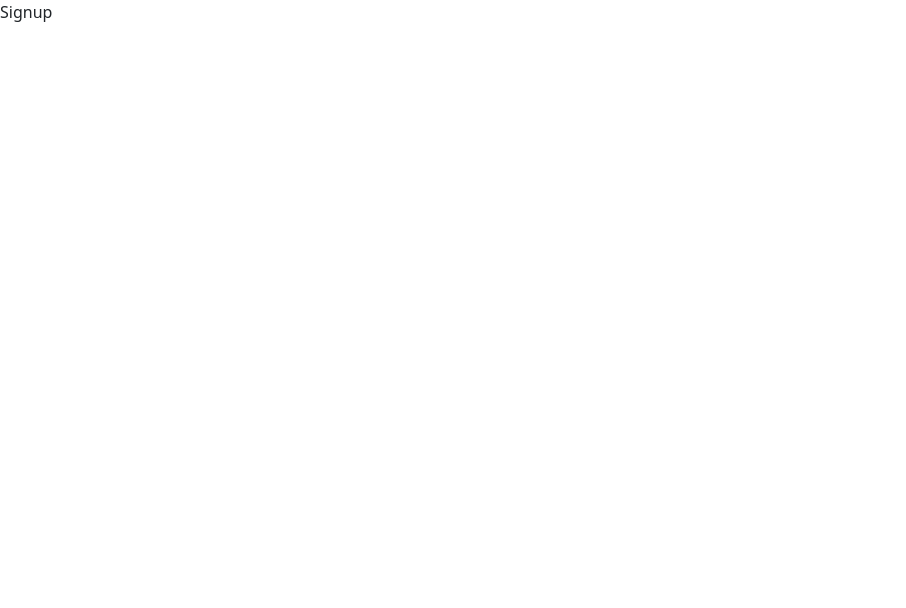
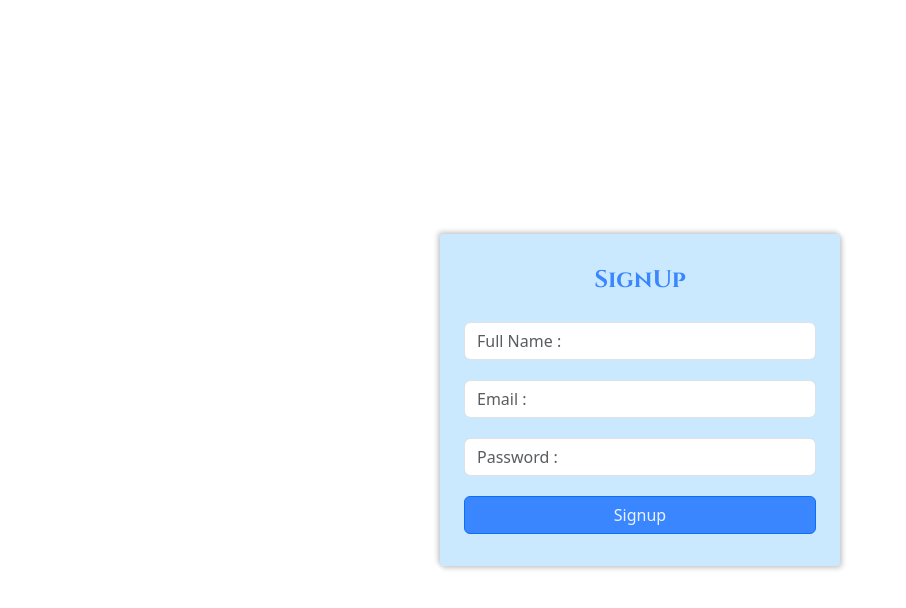
Before and after one commit to IM-Suryakant-Kumar/account-management, a React (Vite) app: page /signup in a window 1280 px wide. Shown: the top 608 px of the page, without its empty margins (0-906 px from the left). Built offline with nearby package versions, Linux system fonts and the light colour scheme.

Commit message:
feat: implemented Signup page

```diff
--- a/src/pages/Login.jsx
+++ b/src/pages/Login.jsx
@@ -16,14 +16,14 @@ export const Login = () => {
 					<Form.Control
 						type="email"
 						name="email"
-						placeholder="email@example.com"
+						placeholder="Email:"
 						required
 						min="3"
 					/>
 				</Form.Group>
 
 				<Form.Group className="mb-3" controlId="formPlaintextPassword">
-					<Form.Control type="password" name="password" placeholder="Password" required min="3" />
+					<Form.Control type="password" name="password" placeholder="Password:" required min="3" />
 				</Form.Group>
 				<Button type="submit" variant="primary" className="primary">
 					Login
--- a/src/pages/Signup.jsx
+++ b/src/pages/Signup.jsx
@@ -1,5 +1,43 @@
+import { Button, Form } from "react-bootstrap";
+
 export const Signup = () => {
-  return (
-    <div>Signup</div>
-  )
-}
+	const handleSubmit = (e) => {
+		e.preventDefault();
+		const formData = new FormData(e.currentTarget);
+
+		console.log(Object.fromEntries(formData));
+	};
+
+	return (
+		<main className="main-login">
+			<Form className="login" onSubmit={handleSubmit}>
+				<h1 className="title">SignUp</h1>
+				<Form.Group className="mb-3" controlId="formPlaintextEmail">
+					<Form.Control
+						type="text"
+						name="name"
+						placeholder="Full Name :"
+						required
+						min="3"
+					/>
+				</Form.Group>
+				<Form.Group className="mb-3" controlId="formPlaintextEmail">
+					<Form.Control
+						type="email"
+						name="email"
+						placeholder="Email :"
+						required
+						min="3"
+					/>
+				</Form.Group>
+
+				<Form.Group className="mb-3" controlId="formPlaintextPassword">
+					<Form.Control type="password" name="password" placeholder="Password :" required min="3" />
+				</Form.Group>
+				<Button type="submit" variant="primary" className="primary">
+					Signup
+				</Button>
+			</Form>
+		</main>
+	);
+};
```
Also changed, not shown: 1 other file (tests, documents, lock files or other folders).
